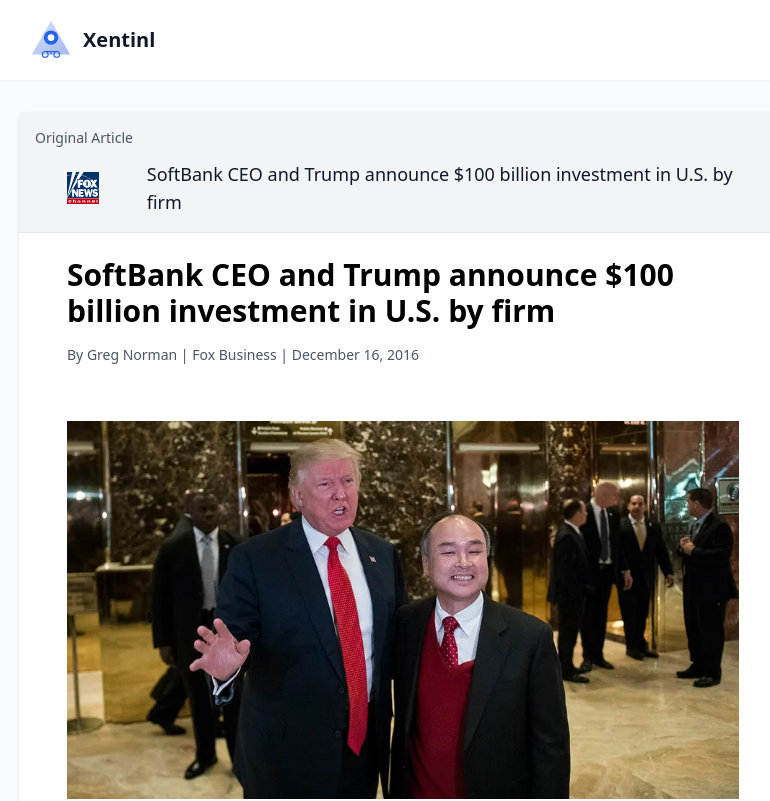
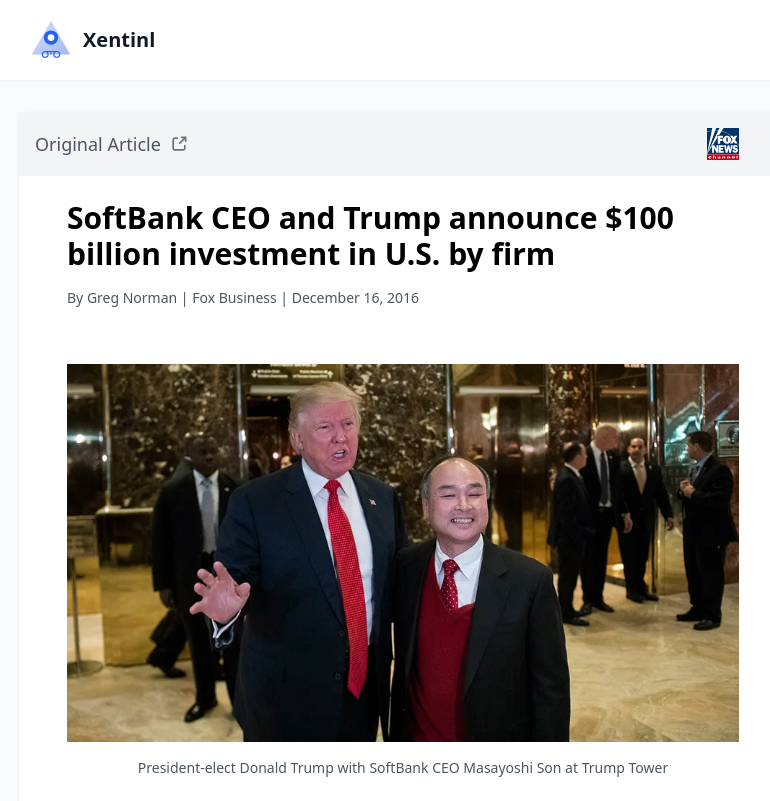
Before and after one commit to MarkPearce/vercel-facts, a Next.js app: page / in a window 1280 px wide. Shown: the top 801 px of the page, without its empty margins (237-1007 px from the left). Built offline with nearby package versions, Linux system fonts and the light colour scheme.

Commit message:
tweaked header

```diff
--- a/components/ArticleHeader/index.js
+++ b/components/ArticleHeader/index.js
@@ -3,9 +3,34 @@
 import Image from 'next/image';
 
 const ArticleHeader = () => (
-  <div className="bg-gray-100 p-4 border-b border-gray-200">
-    <div className="text-sm text-gray-600 mb-3">Original Article</div>
-    <div className="flex items-center gap-4">
+  <div className="bg-gray-100 hover:bg-gray-200 active:bg-gray-300 transition-colors duration-150">
+    <a
+      href="https://www.foxbusiness.com/economy/trump-softbank-ceo-announce-100b-investment-critical-infrastructure-ai"
+      className="flex items-center justify-between gap-4 group p-4"
+      target="_blank"
+      rel="noopener noreferrer"
+    >
+      <div className="flex items-center gap-2">
+        <span className="text-gray-600 text-lg font-medium group-hover:underline">
+          Original Article
+        </span>
+        <svg
+          width="20"
+          height="20"
+          viewBox="0 0 24 24"
+          fill="none"
+          xmlns="http://www.w3.org/2000/svg"
+          className="text-gray-500"
+        >
+          <path
+            d="M10.0002 5H8.2002C7.08009 5 6.51962 5 6.0918 5.21799C5.71547 5.40973 5.40973 5.71547 5.21799 6.0918C5 6.51962 5 7.08009 5 8.2002V15.8002C5 16.9203 5 17.4801 5.21799 17.9079C5.40973 18.2842 5.71547 18.5905 6.0918 18.7822C6.5192 19 7.07899 19 8.19691 19H15.8031C16.921 19 17.48 19 17.9074 18.7822C18.2837 18.5905 18.5905 18.2839 18.7822 17.9076C19 17.4802 19 16.921 19 15.8031V14M20 9V4M20 4H15M20 4L13 11"
+            stroke="currentColor"
+            strokeWidth="2"
+            strokeLinecap="round"
+            strokeLinejoin="round"
+          />
+        </svg>
+      </div>
       <div className="relative w-24 h-8">
         <Image
           src="/images/Fox_News_Channel_logo.svg"
@@ -15,15 +40,7 @@
           priority
         />
       </div>
-      <a
-        href="https://www.foxbusiness.com/economy/trump-softbank-ceo-announce-100b-investment-critical-infrastructure-ai"
-        className="text-lg font-medium text-gray-900 hover:underline"
-        target="_blank"
-        rel="noopener noreferrer"
-      >
-        SoftBank CEO and Trump announce $100 billion investment in U.S. by firm
-      </a>
-    </div>
+    </a>
   </div>
 );
 
```
